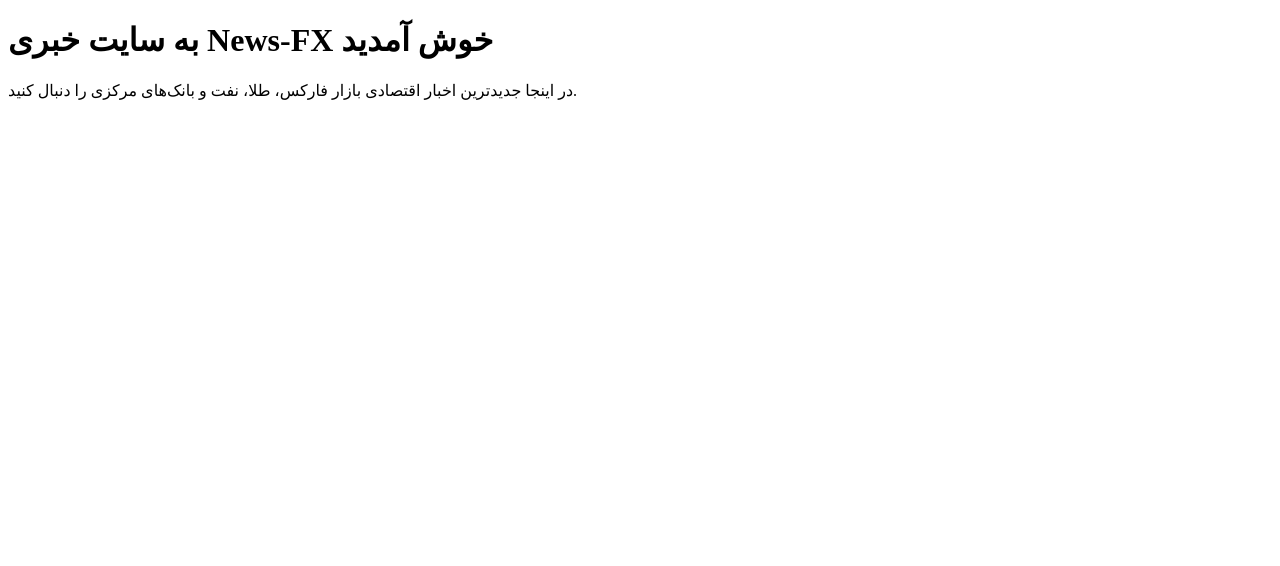
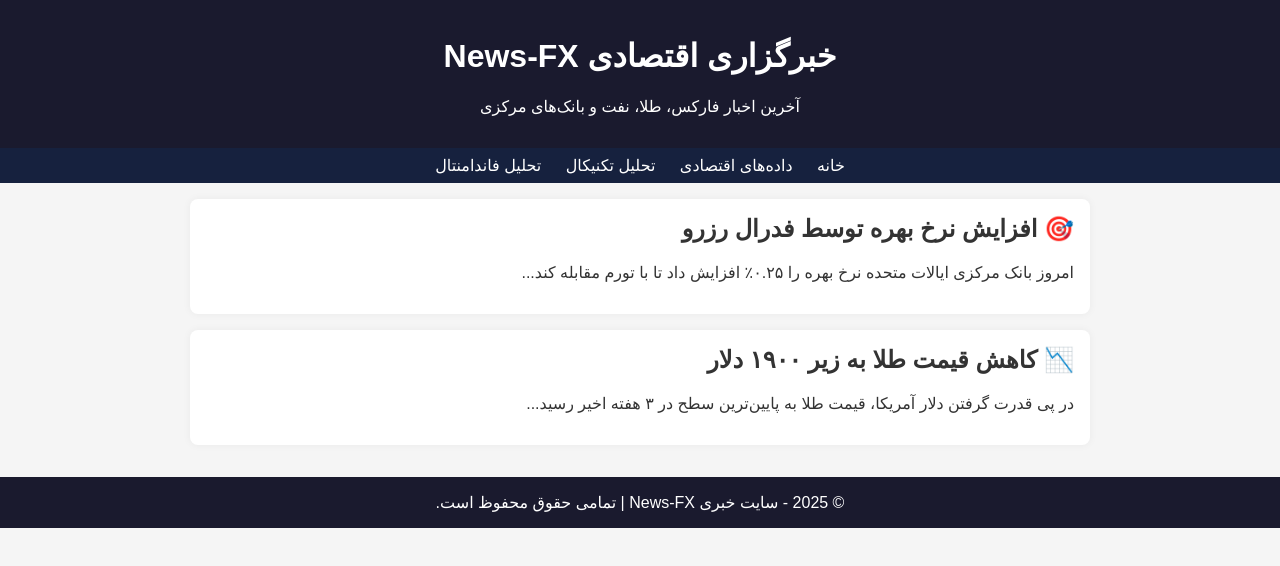
Before and after one commit to khaeruddin78811/News-FX, a plain HTML site: page index.html in a window 1280 px wide. Drawn offline with Linux system fonts and the light colour scheme.

Commit message:
index.html

```diff
--- a/index.html
+++ b/index.html
@@ -1,11 +1,83 @@
 <!DOCTYPE html>
-<html lang="fa">
+<html lang="fa" dir="rtl">
 <head>
-  <meta charset="UTF-8">
-  <title>News-FX | سایت خبری اقتصادی</title>
+  <meta charset="UTF-8" />
+  <meta name="viewport" content="width=device-width, initial-scale=1.0" />
+  <title>News-FX | خبرگزاری اقتصادی فارکس</title>
+  <style>
+    body {
+      font-family: sans-serif;
+      margin: 0;
+      padding: 0;
+      background: #f5f5f5;
+      color: #333;
+    }
+    header {
+      background-color: #1a1a2e;
+      color: white;
+      padding: 1rem;
+      text-align: center;
+    }
+    nav {
+      background-color: #16213e;
+      padding: 0.5rem;
+      text-align: center;
+    }
+    nav a {
+      color: white;
+      margin: 0 10px;
+      text-decoration: none;
+    }
+    .container {
+      max-width: 900px;
+      margin: auto;
+      padding: 1rem;
+    }
+    .news-item {
+      background: white;
+      margin-bottom: 1rem;
+      padding: 1rem;
+      border-radius: 8px;
+      box-shadow: 0 0 8px rgba(0,0,0,0.05);
+    }
+    .news-item h2 {
+      margin-top: 0;
+    }
+    footer {
+      text-align: center;
+      padding: 1rem;
+      background-color: #1a1a2e;
+      color: white;
+    }
+  </style>
 </head>
 <body>
-  <h1>به سایت خبری News-FX خوش آمدید</h1>
-  <p>در اینجا جدیدترین اخبار اقتصادی بازار فارکس، طلا، نفت و بانک‌های مرکزی را دنبال کنید.</p>
+  <header>
+    <h1>خبرگزاری اقتصادی News-FX</h1>
+    <p>آخرین اخبار فارکس، طلا، نفت و بانک‌های مرکزی</p>
+  </header>
+
+  <nav>
+    <a href="#">خانه</a>
+    <a href="#">داده‌های اقتصادی</a>
+    <a href="#">تحلیل تکنیکال</a>
+    <a href="#">تحلیل فاندامنتال</a>
+  </nav>
+
+  <div class="container">
+    <div class="news-item">
+      <h2>🎯 افزایش نرخ بهره توسط فدرال رزرو</h2>
+      <p>امروز بانک مرکزی ایالات متحده نرخ بهره را ۰.۲۵٪ افزایش داد تا با تورم مقابله کند...</p>
+    </div>
+
+    <div class="news-item">
+      <h2>📉 کاهش قیمت طلا به زیر ۱۹۰۰ دلار</h2>
+      <p>در پی قدرت گرفتن دلار آمریکا، قیمت طلا به پایین‌ترین سطح در ۳ هفته اخیر رسید...</p>
+    </div>
+  </div>
+
+  <footer>
+    &copy; 2025 - سایت خبری News-FX | تمامی حقوق محفوظ است.
+  </footer>
 </body>
 </html>
```
